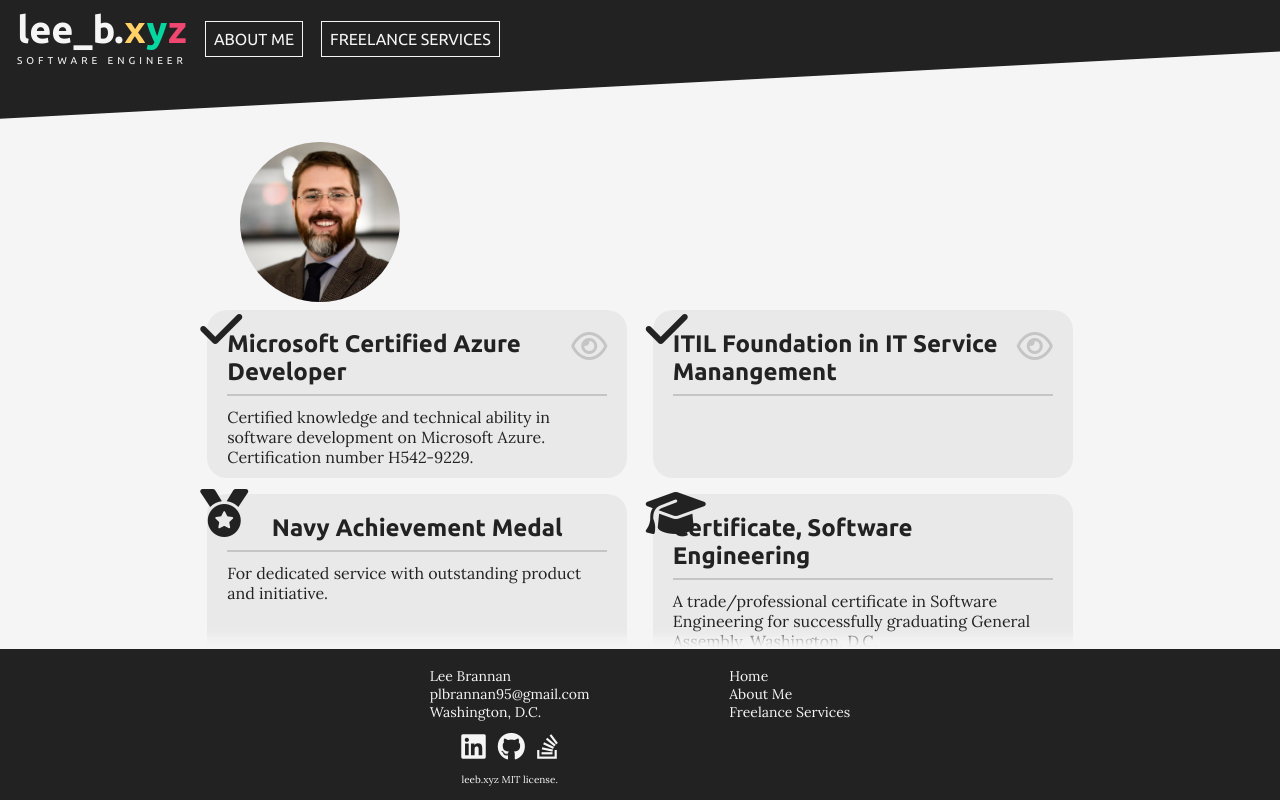
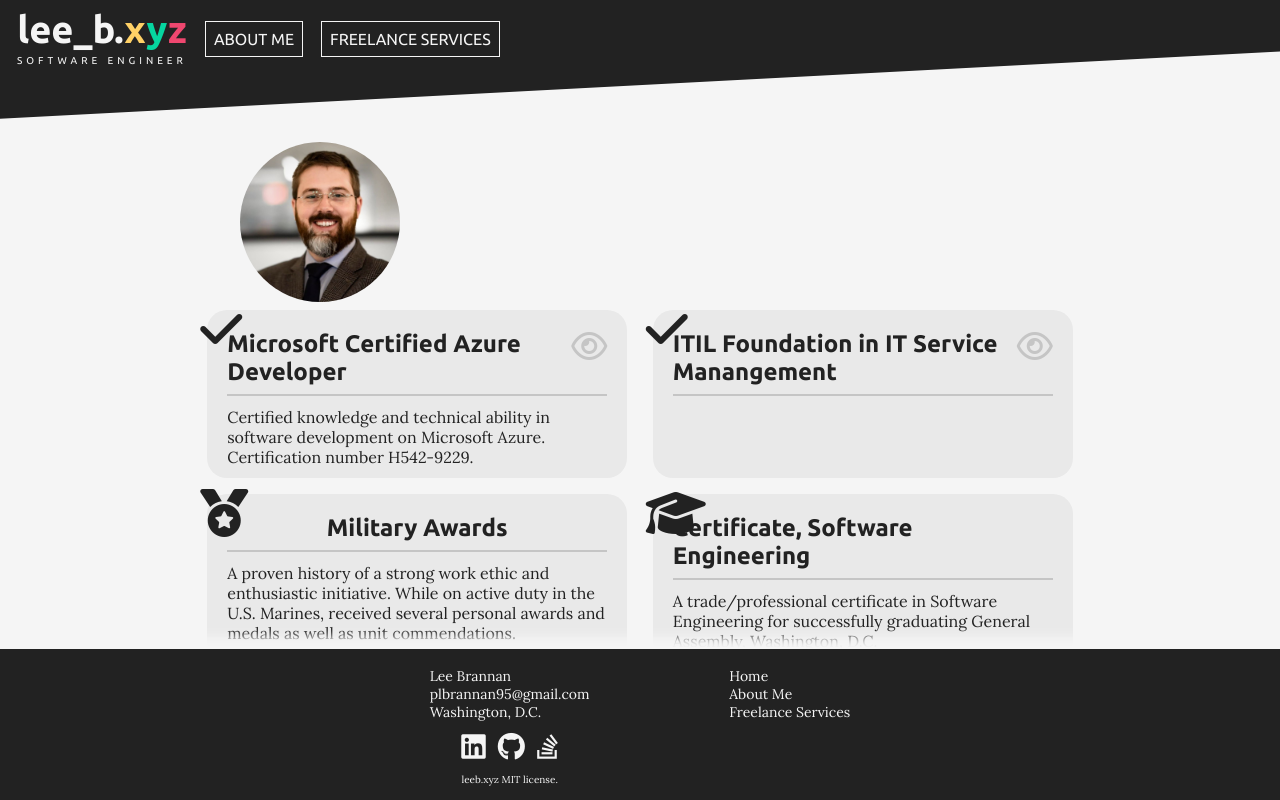
Before and after one commit to bananabrann/leeb.xyz, a React (Create React App) app: page /about in a window 1280 px wide. Built offline with nearby package versions, Linux system fonts and the light colour scheme.

Commit message:
Minor styling changes

```diff
--- a/src/Components/About/About.tsx
+++ b/src/Components/About/About.tsx
@@ -35,8 +35,8 @@
                     downloadDestination="./itil4foundation.pdf"
                 />
                 <InfoCard
-                    title="Navy Achievement Medal"
-                    body="For dedicated service with outstanding product and initiative."
+                    title="Military Awards"
+                    body="A proven history of a strong work ethic and enthusiastic initiative. While on active duty in the U.S. Marines, received several personal awards and medals as well as unit commendations."
                     icon="fas fa-medal"
                 />
 
--- a/src/Components/InfoCard/InfoCard.scss
+++ b/src/Components/InfoCard/InfoCard.scss
@@ -38,6 +38,8 @@
         }
 
         .title {
+            @include flex();
+            margin: 0 auto;
             font-family: "Ubuntu", "sans serif";
             font-weight: 700;
             font-size: 24px;
--- a/src/Components/InfoCard/InfoCard.tsx
+++ b/src/Components/InfoCard/InfoCard.tsx
@@ -1,5 +1,4 @@
 import React from "react";
-import { Link } from "react-router-dom";
 import Separator from "../Separator/Separator";
 import "./InfoCard.scss";
 
```
